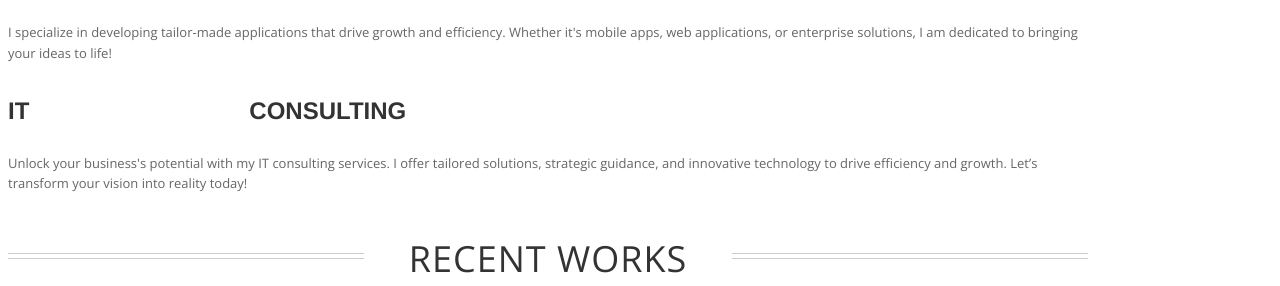
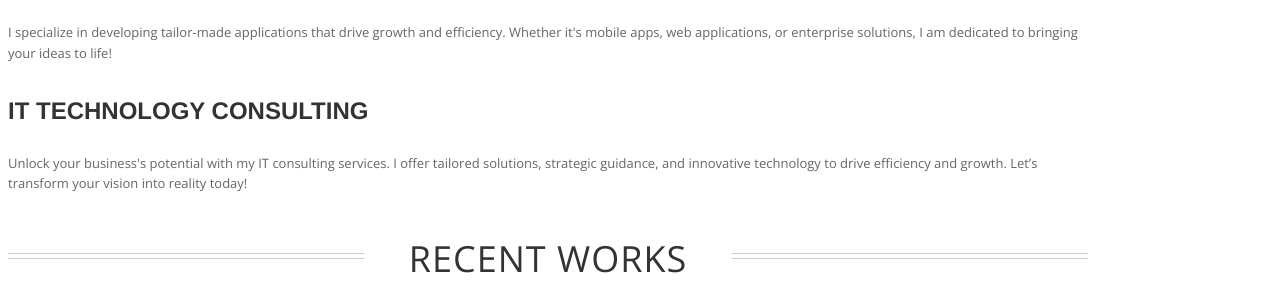
Before and after one commit to sharmaNeha16/Portfolio, a plain HTML site: page index.html in a window 1280 px wide. Shown: the part 917-1203 px from the top of the page. Drawn offline with nearby package versions, Linux system fonts and the light colour scheme; some icons are missing; a web font is replaced by a local one.

Commit message:
Update index.html

```diff
--- a/index.html
+++ b/index.html
@@ -79,7 +79,7 @@
 				</div>
 
 				<div class="col-sm-6 col-md-4">
-					<h3 class="text-center">IT &nbsp;&nbsp;&nbsp;&nbsp;&nbsp;&nbsp;&nbsp;&nbsp;&nbsp;&nbsp;&nbsp;&nbsp;&nbsp;&nbsp;&nbsp;&nbsp;&nbsp;&nbsp;&nbsp;&nbsp;&nbsp;&nbsp;&nbsp;&nbsp;&nbsp;&nbsp;&nbsp;&nbsp;&nbsp;&nbsp;&nbsp;&nbsp;Consulting</h3>
+					<h3 class="text-center">IT Technology Consulting</h3>
 					<p>Unlock your business's potential with my IT consulting services. I offer tailored solutions, strategic guidance, and innovative technology to drive efficiency and growth. Let’s transform your vision into reality today!</p>
 
 				</div>
```
